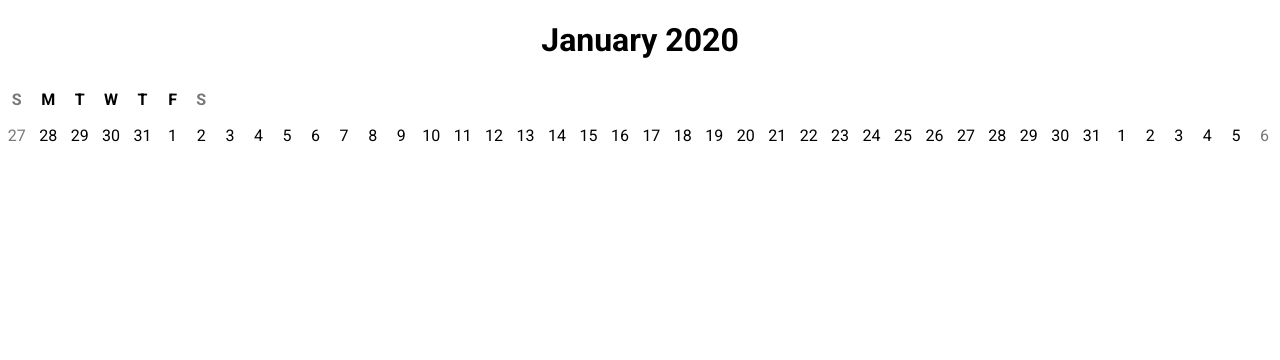
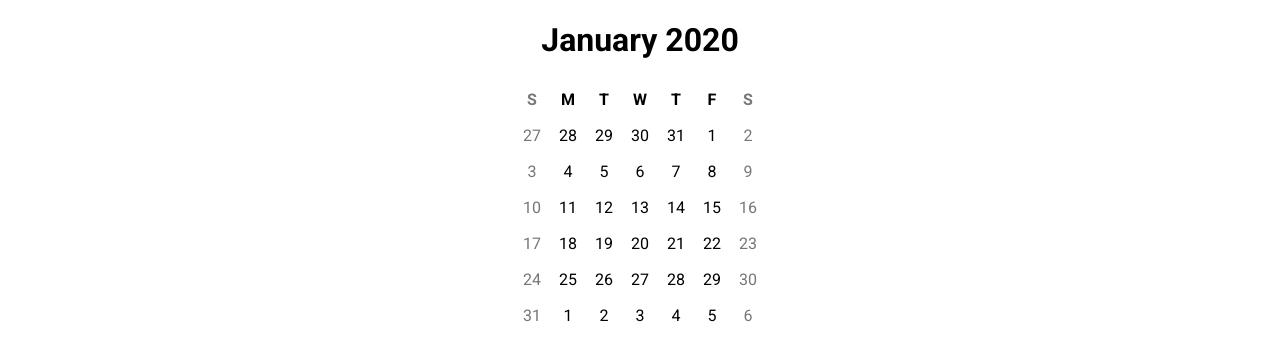
Before and after one commit to EduardoRodriguesF/calendar, a React (Create React App) app: page / in a window 1280 px wide. Shown: the top 360 px of the page. Built offline with nearby package versions, Linux system fonts and the light colour scheme.

Commit message:
feat: calendar displays days in a month calendar

```diff
--- a/src/components/Calendar/index.tsx
+++ b/src/components/Calendar/index.tsx
@@ -8,7 +8,7 @@ const Calendar: React.FC = () => {
   const [date, setDate] = useState(new Date());
   const [dateMonth, setDateMonth] = useState(date.getMonth());
   const [dateYear, setDateYear] = useState(date.getFullYear());
-  const [calendarDays, setCalendarDays] = useState<number[]>([]);
+  const [calendarDays, setCalendarDays] = useState<number[][]>([]);
 
   useEffect(() => {
     const newCalendar = [];
@@ -29,7 +29,13 @@ const Calendar: React.FC = () => {
       j++;
     }
 
-    setCalendarDays(newCalendar);
+    const newCalendarFormatted = [];
+
+    for (let i = 0; i < 6; i++) {
+      newCalendarFormatted.push(newCalendar.slice(i * 7, (i + 1) * 7));
+    }
+
+    setCalendarDays(newCalendarFormatted);
   }, [dateMonth, dateYear]);
 
   return (
@@ -43,11 +49,13 @@ const Calendar: React.FC = () => {
         <th>F</th>
         <th>S</th>
       </tr>
-      <tr>
-        {calendarDays.map(day => (
-          <td>{day}</td>
-        ))}
-      </tr>
+      {calendarDays.map(row => (
+        <tr>
+          {row.map(day => (
+            <td>{day}</td>
+          ))}
+        </tr>
+      ))}
     </Container>
   );
 };
```
